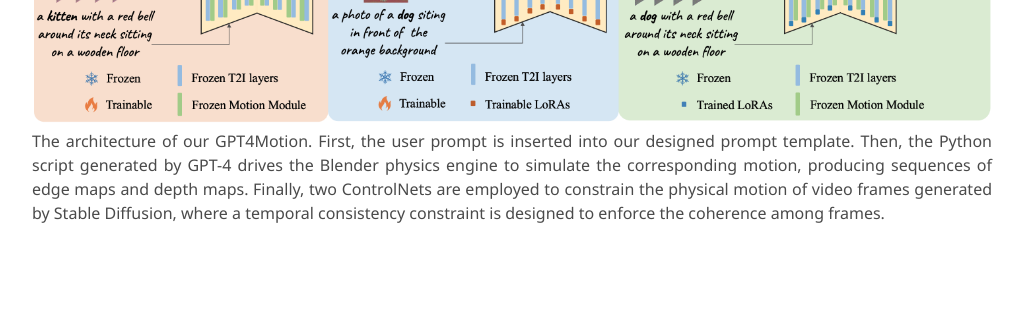
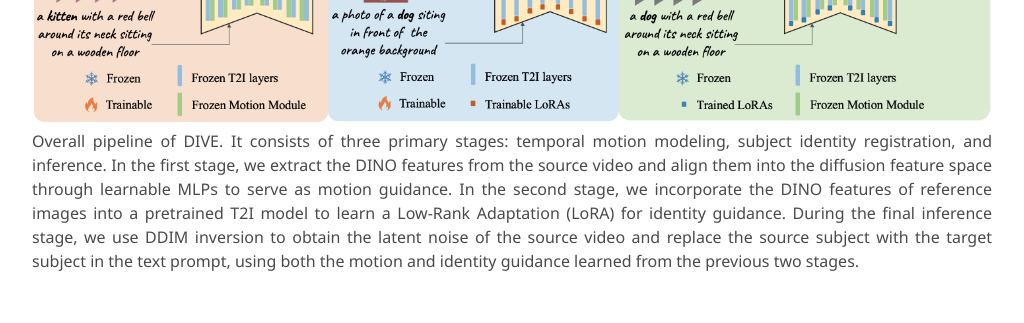
Before and after one commit to DINO-Video-Editing/DINO-Video-Editing.github.io, a plain HTML site: page index.html in a window 1280 px wide. Shown: the part 1300-1623 px from the top of the page, without its empty margins (128-1152 px from the left). Drawn offline with nearby package versions, Linux system fonts and the light colour scheme; some icons are missing; a web font is replaced by a local one.

Commit message:
Update index.html

```diff
--- a/index.html
+++ b/index.html
@@ -177,11 +177,7 @@
                     <span style="position: absolute; top: 50%; left: 0; right: 0; height: 2px; background-color: #cccccc; z-index: 0;"></span>
                 </h2>
                 <img alt="Architecture" src="./static/images/pipeline.png" width="100%"/>
-                <p style="text-align: justify;">The architecture of our GPT4Motion. First, the user prompt is inserted into our designed prompt
-                    template. Then, the Python script generated by GPT-4 drives the Blender physics engine to simulate
-                    the corresponding motion, producing sequences of edge maps and depth maps. Finally, two ControlNets
-                    are employed to constrain the physical motion of video frames generated by Stable Diffusion, where a
-                    temporal consistency constraint is designed to enforce the coherence among frames.</p>
+                <p style="text-align: justify;">Overall pipeline of DIVE. It consists of three primary stages: temporal motion modeling, subject identity registration, and inference. In the first stage, we extract the DINO features from the source video and align them into the diffusion feature space through learnable MLPs to serve as motion guidance. In the second stage, we incorporate the DINO features of reference images into a pretrained T2I model to learn a Low-Rank Adaptation (LoRA) for identity guidance. During the final inference stage, we use DDIM inversion to obtain the latent noise of the source video and replace the source subject with the target subject in the text prompt, using both the motion and identity guidance learned from the previous two stages.</p>
             </div>
         </div>
     </div>
```
